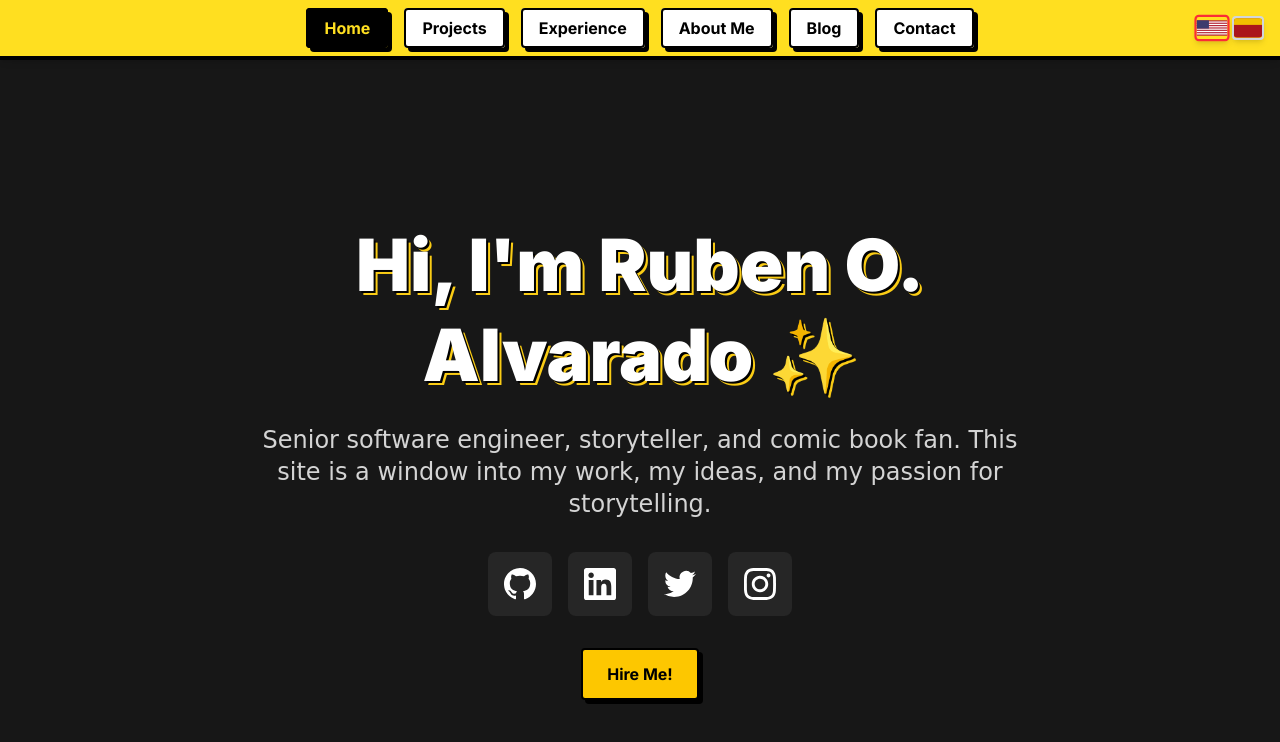
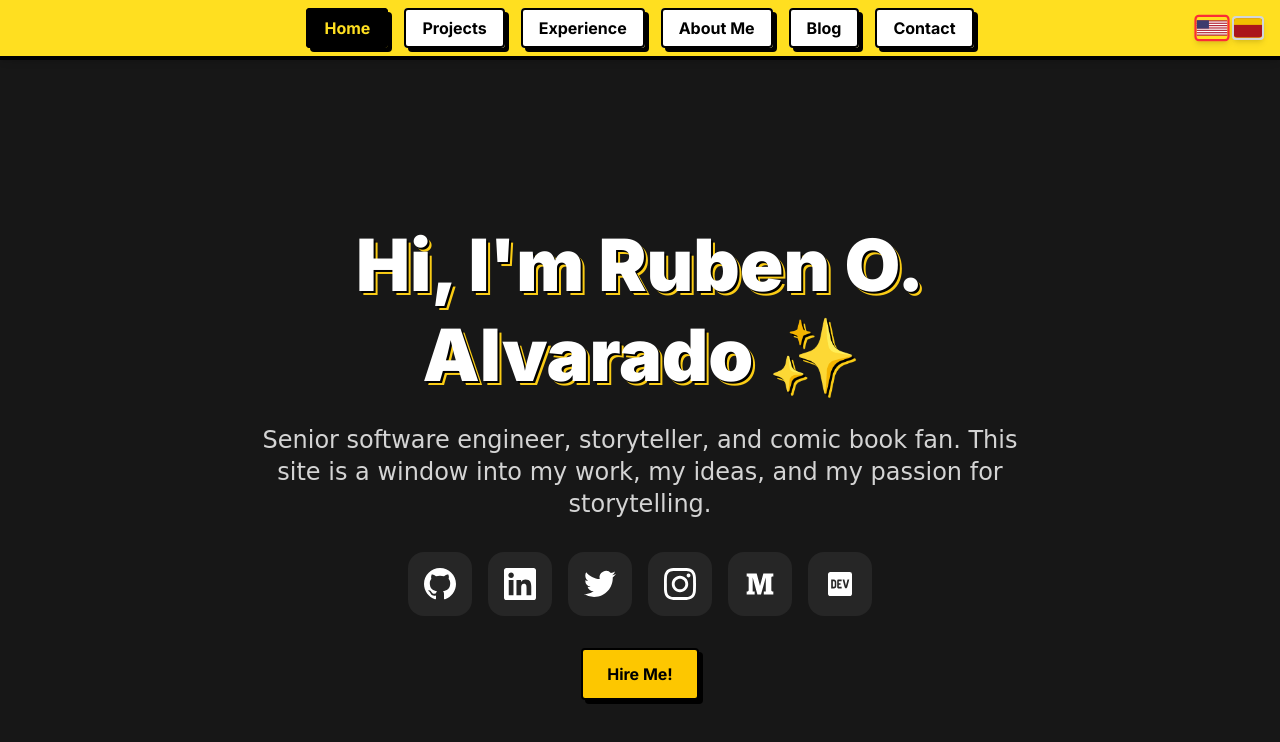
Before and after one commit to RubenOAlvarado/comic-portfolio, a Next.js app: page / in a window 1280 px wide. Shown: the top 742 px of the page. Built offline with nearby package versions, Linux system fonts and the light colour scheme; no server answers.

Commit message:
feat: Update social media links and enhance HomePage component with new translations

```diff
--- a/messages/en.d.json.ts
+++ b/messages/en.d.json.ts
@@ -10,10 +10,6 @@ declare const messages: {
         "blog": "Blog",
         "contact": "Contact"
     },
-    "LocaleSwitcher": {
-        "label": "Change Language",
-        "locale": "{locale, select, es {es Spanish} en {🇺🇸 English}}"
-    },
     "Metadata": {
         "title": "Rubén Alvarado | Software Developer & Comic Enthusiast",
         "description": "Personal portfolio of Rubén Alvarado: fullstack developer, creative writer, and comic book lover."
@@ -21,7 +17,8 @@ declare const messages: {
     "HomePage": {
         "title": "Hi, I'm Rubén ✨",
         "description": "Fullstack developer, creative storyteller, and comic book fan. This site is a window into my work, my ideas, and my passion for storytelling.",
-        "projects": "View Projects"
+        "cta": "Hire Me!",
+        "social": "Connect with me on "
     },
     "Manifest":{
         "name": "Rubén Alvarado's Portfolio",
--- a/messages/en.json
+++ b/messages/en.json
@@ -16,7 +16,8 @@
     "HomePage": {
         "title": "Hi, I'm Ruben O. Alvarado ✨",
         "description": "Senior software engineer, storyteller, and comic book fan. This site is a window into my work, my ideas, and my passion for storytelling.",
-        "cta": "Hire Me!"
+        "cta": "Hire Me!",
+        "social": "Connect with me on "
     },
     "Manifest":{
         "name": "Ruben O. Alvarado's Portfolio",
--- a/messages/es.json
+++ b/messages/es.json
@@ -16,7 +16,8 @@
     "HomePage": {
         "title": "¡Hola! Soy Rubén O. Alvarado ✨",
         "description": "Desarrollador de software, escritor y fanático de los cómics. Este sitio es una ventana a mi trabajo, mis ideas y mi pasión por contar historias.",
-        "cta": "¡Contrátame!"
+        "cta": "¡Contrátame!",
+        "social": "Sígueme en "
     },
     "Manifest": {
         "name": "Portafolio de Rubén O. Alvarado",
--- a/src/app/page.tsx
+++ b/src/app/page.tsx
@@ -46,12 +46,13 @@ export default function HomePage() {
 
         <SocialMedia />
 
-        <button
+        <Link
+          href="/contact"
           className="inline-block bg-yellow-400 text-black font-bold px-6 py-3 rounded shadow-lg hover:bg-yellow-300 transition comic-button"
           aria-label={t('cta')}
         >
-          <Link href="/contact">{t('cta')}</Link>
-        </button>
+          {t('cta')}
+        </Link>
       </AnimatedSection>
     </main>
   );
--- a/src/components/homePage/SocialMedia.tsx
+++ b/src/components/homePage/SocialMedia.tsx
@@ -1,37 +1,51 @@
-import { socialLinks } from "@/data/socialMedia";
+'use client';
+
+import { socialLinks } from '@/data/socialMedia';
+import { motion } from 'framer-motion';
+import { useTranslations } from 'next-intl';
 
 export default function SocialMedia() {
+  const t = useTranslations('HomePage');
+
   return (
     <div className="mb-8">
       <div className="flex flex-wrap justify-center gap-4">
-                {socialLinks.map((social) => (
-                    <a
+        {socialLinks.map((social, index) => (
+          <motion.a
             key={social.name}
             href={social.url}
             target="_blank"
             rel="noopener noreferrer"
+            initial={{ opacity: 0, y: 30 }}
+            animate={{ opacity: 1, y: 0 }}
+            transition={{ delay: index * 0.1, duration: 0.5, ease: 'easeOut' }}
+            whileHover={{
+              scale: 1.1,
+              rotate: -3,
+              boxShadow: '0px 10px 20px rgba(234, 179, 8, 0.4)',
+            }}
             className={`
               group relative p-4 bg-neutral-800
-                      rounded-lg transition-all duration-300 transform hover:scale-110
-                      hover:shadow-lg hover:shadow-yellow-400/50 ${social.color}
-                      social-comic-button
+              rounded-2xl transition-colors duration-300
+              ${social.color} social-comic-button
             `}
-                    aria-label={`Seguir en ${social.name}`}
+            aria-label={`${t('social')} ${social.name}`}
           >
-                    <div className="absolute -top-2 -right-2 opacity-0 group-hover:opacity-100 transition-opacity duration-300">
-                      <div className="bg-yellow-400 text-black text-xs font-bold px-2 py-1 rounded-full">
-                        POW!
-                      </div>
-                    </div>
-
-                    <div className="text-white group-hover:text-white transition-colors duration-300">
+            {/* Icon */}
+            <div className="text-white group-hover:text-yellow-400 transition-colors duration-300 z-10 relative">
               {social.icon}
             </div>
 
-                    <div className="absolute inset-0 flex items-center justify-center opacity-0 group-hover:opacity-100 transition-opacity duration-300 bg-black bg-opacity-100 rounded-lg">
+            {/* Overlay label */}
+            <motion.div
+              initial={{ opacity: 0 }}
+              whileHover={{ opacity: 1 }}
+              transition={{ duration: 0.3 }}
+              className="absolute inset-0 flex items-center justify-center bg-black/70 rounded-2xl z-10"
+            >
               <span className="text-white font-bold text-sm">{social.name}</span>
-                    </div>
-                  </a>
+            </motion.div>
+          </motion.a>
         ))}
       </div>
     </div>
--- a/src/data/socialMedia.tsx
+++ b/src/data/socialMedia.tsx
@@ -39,4 +39,24 @@ export const socialLinks = [
       ),
       color: 'hover:bg-gradient-to-r hover:from-purple-500 hover:to-pink-500'
     },
+    {
+      name: 'Medium',
+      url: 'https://medium.com/@rubenosmaralvarado',
+      icon: (
+        <svg className="w-8 h-8" fill="currentColor" viewBox="0 0 24 24">
+          <path d="M21.20905,6.41669H22V4.08331H14.51978l-2.48584,9.16663h-.068L9.50269,4.08331H2V6.41663h.76837A.89578.89578,0,0,1,3.5,7.11139v9.83032a.84093.84093,0,0,1-.73163.6416H2v2.33338H8V17.58331H6.5V7.25h.08752L10.0451,19.91669h2.712L16.25989,7.25h.07355V17.58331H14.83337v2.33338H22V17.58331h-.79095a.83931.83931,0,0,1-.70905-.6416V7.11145A.8976.8976,0,0,1,21.20905,6.41669Z" />
+        </svg>
+      ),
+      color: 'hover:bg-white hover:text-green-600'
+    },
+    {
+      name: 'Dev.to',
+      url: 'https://dev.to/rubenoalvarado',
+      icon: (
+        <svg className="w-8 h-8" fill="currentColor" viewBox="0 0 24 24">
+          <path d="M7.826 10.083a.784.784 0 0 0-.468-.175h-.701v4.198h.701a.786.786 0 0 0 .469-.175c.155-.117.233-.292.233-.525v-2.798c.001-.233-.079-.408-.234-.525zM19.236 3H4.764C3.791 3 3.002 3.787 3 4.76v14.48c.002.973.791 1.76 1.764 1.76h14.473c.973 0 1.762-.787 1.764-1.76V4.76A1.765 1.765 0 0 0 19.236 3zM9.195 13.414c0 .755-.466 1.901-1.942 1.898H5.389V8.665h1.903c1.424 0 1.902 1.144 1.903 1.899v2.85zm4.045-3.562H11.1v1.544h1.309v1.188H11.1v1.543h2.142v1.188h-2.498a.813.813 0 0 1-.833-.792V9.497a.813.813 0 0 1 .792-.832h2.539l-.002 1.187zm4.165 4.632c-.531 1.235-1.481.99-1.906 0l-1.548-5.818h1.309l1.193 4.569 1.188-4.569h1.31l-1.546 5.818z"/>
+        </svg>
+      ),
+      color: 'hover:bg-gray-800 hover:text-yellow-400'
+    }
   ];
```
Lines whose indentation alone changed are shown as unchanged.
